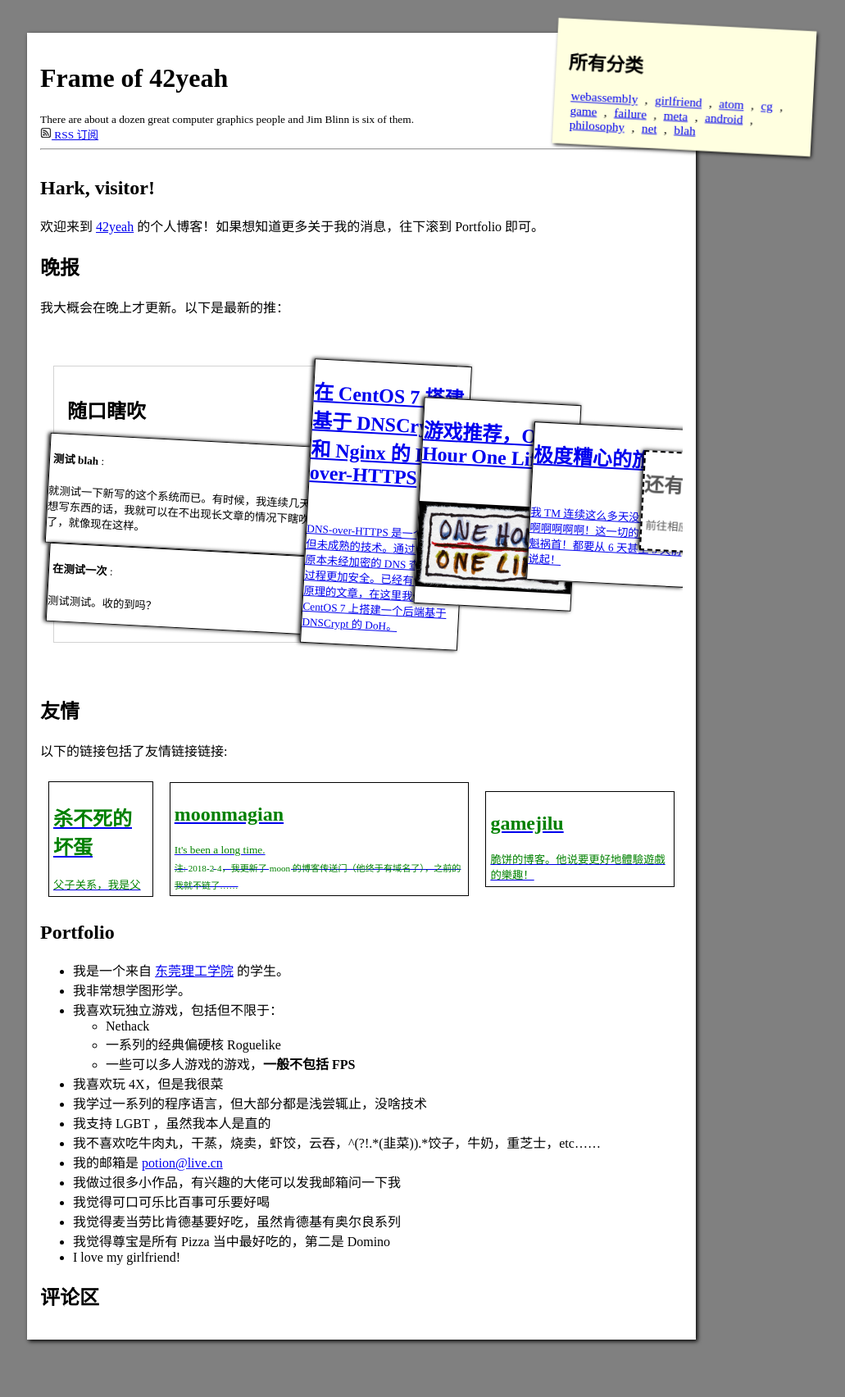
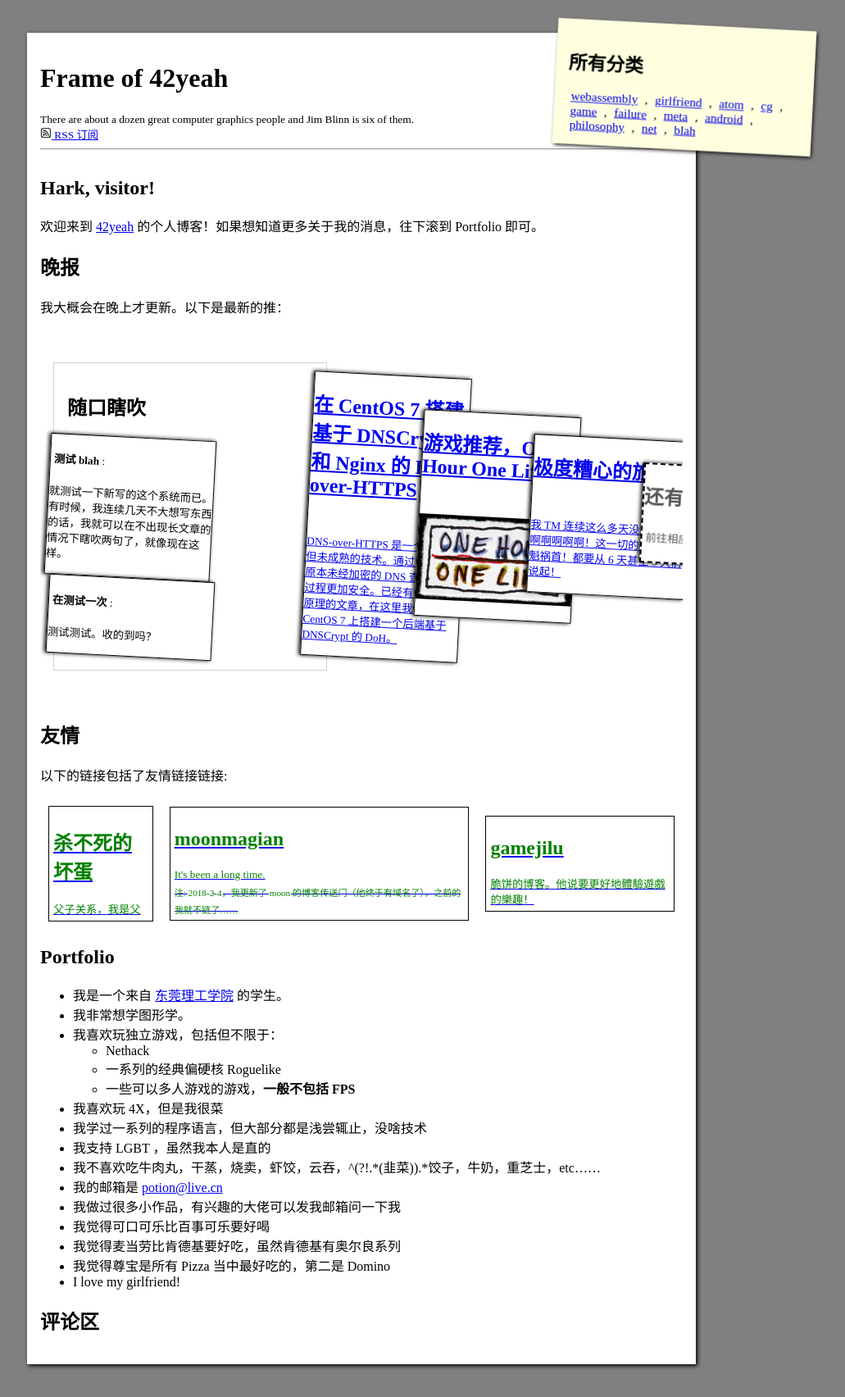
Before and after one commit to POTION4/potion4.github.io, a Jekyll site: the page built from index.md, in a window 1280 px wide. Shown: the whole page at 82% size, without its empty margins (215-1246 px from the left). Built offline with Jekyll 4.4.1, drawn with Linux system fonts in a browser that asks for light colours; our own code applies the rules of GitHub Pages for plain Markdown files; a script that is not in the unit is left out; comment, search, counter and statistics services are not loaded; before the commit the page ends 1674 px from its top, so only the background shows below that.

Commit message:
Added constraints

```diff
--- a/index.md
+++ b/index.md
@@ -44,7 +44,7 @@ title: Frame of 42yeah
         {% endraw %}
       {% endif %}
 
-<div style="padding: 0px px 0px 5px; margin-left: -1.5rem; border-color: black; border-style: solid; border-width: 1px; max-width: 400px;" class="card">
+<div style="padding: 0px px 0px 5px; margin-left: -1.5rem; border-color: black; border-style: solid; border-width: 1px; max-width: 200px;" class="card">
   <p style="padding: 0.25rem;">
     <small><b>{{ post.title }}</b> : {{ post.content }}</small>
   </p>
```
